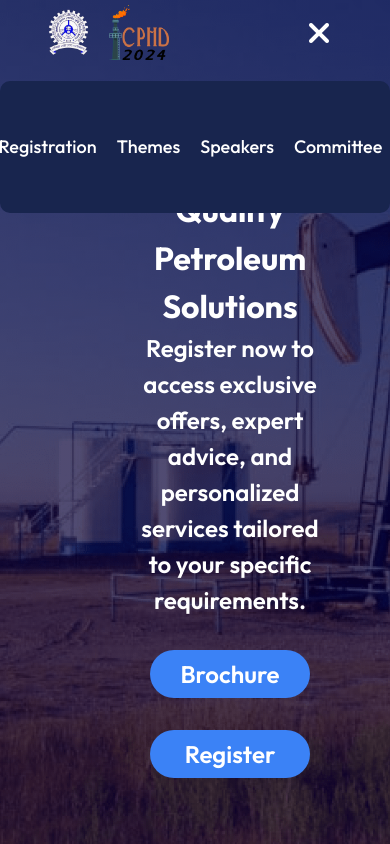
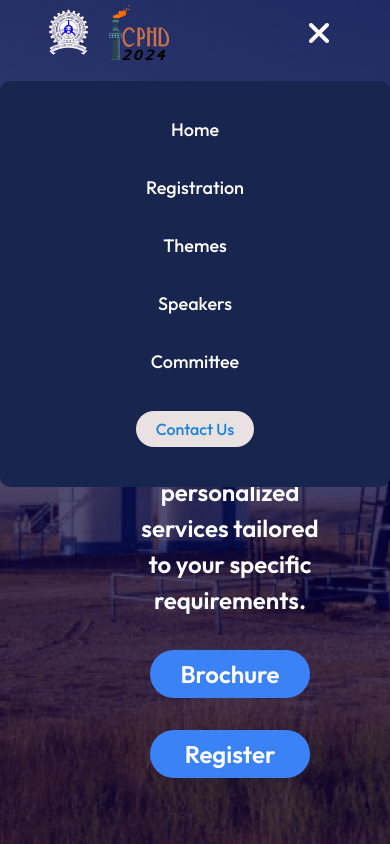
Before and after one commit to SanyogDg/ICPHD-IIT-ISM, a React (Create React App) app in the folder my-app/: page / in a window 390 px wide. Both pictures are taken after a click on the element 317 px from the left and 32 px from the top of the page. Shown: the top 844 px of the page. Built offline with nearby package versions, Linux system fonts and the light colour scheme.

Commit message:
Some Minor Improvement

```diff
--- a/my-app/public/index.html
+++ b/my-app/public/index.html
@@ -4,7 +4,7 @@
 <head>
   <meta charset="utf-8" />
   <link rel="icon" href="%PUBLIC_URL%/favicon.ico" />
-  <meta name="viewport" content="width=device-width, initial-scale=0.5" />
+  <meta name="viewport" content="width=device-width, initial-scale= .5" />
   <meta name="theme-color" content="#000000" />
   <meta name="description" content="Web site created using create-react-app" />
   <link rel="apple-touch-icon" href="%PUBLIC_URL%/logo192.png" />
--- a/my-app/src/components/Navbar/Navbar.css
+++ b/my-app/src/components/Navbar/Navbar.css
@@ -81,7 +81,6 @@ nav {
     cursor: pointer;
 }
 
-/* Mobile Styles */
 @media (max-width: 1229px) {
     .heading {
         display: none;
@@ -141,4 +140,7 @@ nav {
         font-size: 2rem;
         cursor: pointer;
     }
+    .respnav{
+        flex-direction: column;
+    }
 }
--- a/my-app/src/components/Navbar/Navbar.jsx
+++ b/my-app/src/components/Navbar/Navbar.jsx
@@ -94,7 +94,7 @@ const Navbar = () => {
       </div>
 
       <ul className={`heading ${isMobileMenuOpen ? 'mobile-menu-open' : ''}`}>
-        <div className='flex items-center  justify-center'>
+        <div className='flex items-center justify-center respnav'>
         <NavLink to="/" onClick={homeScroll}><li>Home</li></NavLink>
         <NavLink className={(e) => (e.isActive ? "red" : "")} to="/registration"><li>Registration</li></NavLink>
         <NavLink className={(e) => (e.isActive ? "red" : "")} to="/themes"><li>Themes</li></NavLink>
--- a/my-app/src/components/homeInfoContent.js
+++ b/my-app/src/components/homeInfoContent.js
@@ -10,7 +10,7 @@ export default function HomeInfoContent() {
 
         <img className="float-right" src={ismLogo} />
 
-        <p className="text-justify">
+        <p className="text-justify ">
           Known as the Indian School of Mines till 2016, this institute was
           established in 1926 on the lines of The Royal School of Mines, London.
           Presently the Indian Institute of Technology (Indian School of Mines)
```
Also changed, not shown: my-app/src/components/RouteWatcher.jsx (deleted, +0 -19 lines), my-app/src/components/homeinfo.css (line endings or trailing spaces).
